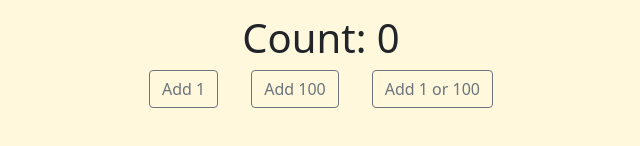
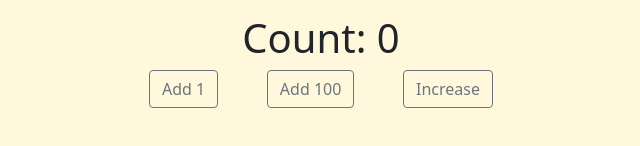
Before and after one commit to mate-academy/react_counter, a React (Create React App) app: page / in a window 1280 px wide. Shown: the part 206-352 px from the top of the page, without its empty margins (319-959 px from the left). Built offline with nearby package versions, Linux system fonts and the light colour scheme; the HTML template or start-up script is replaced by a standard one.

Commit message:
fix increase method

```diff
--- a/src/App.tsx
+++ b/src/App.tsx
@@ -12,23 +12,23 @@ class App extends React.Component<unknown, State> {
   };
 
   addOne = () => {
-    this.setState((prevState) => ({
-      count: prevState.count + 1,
+    this.setState((currentState) => ({
+      count: currentState.count + 1,
     }));
   };
 
   add100 = () => {
-    this.setState((prevState) => ({
-      count: prevState.count + 100,
+    this.setState((currentState) => ({
+      count: currentState.count + 100,
     }));
   };
 
   increase = () => {
-    this.setState((prevState) => (prevState.count % 5 === 0 ? {
-      count: prevState.count + 100,
-    } : {
-      count: prevState.count + 1,
-    }));
+    this.setState((currentState) => (
+      (currentState.count % 5 === 0
+        && currentState.count !== 0) ? {
+          count: currentState.count + 101,
+        } : { count: currentState.count + 1 }));
   };
 
   render() {
--- a/src/components/Counter.tsx
+++ b/src/components/Counter.tsx
@@ -40,7 +40,7 @@ export const Counter: React.FC<Props> = (props) => {
           className="btn btn-outline-secondary"
           onClick={increase}
         >
-          Add 1 or 100
+          Increase
         </button>
       </div>
     </div>
```
